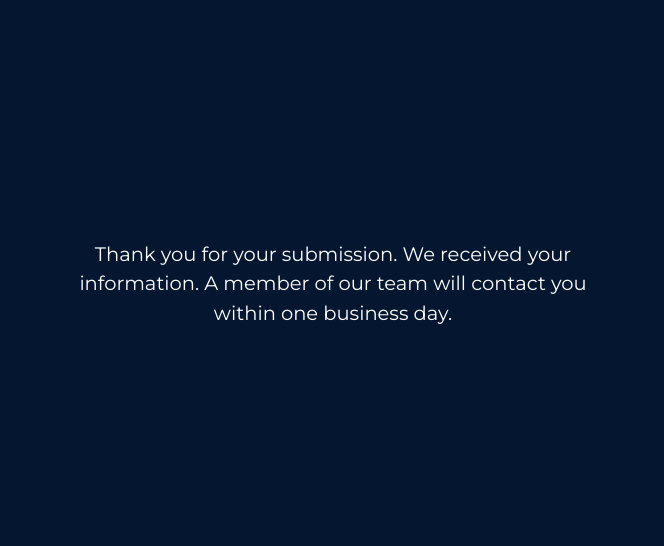
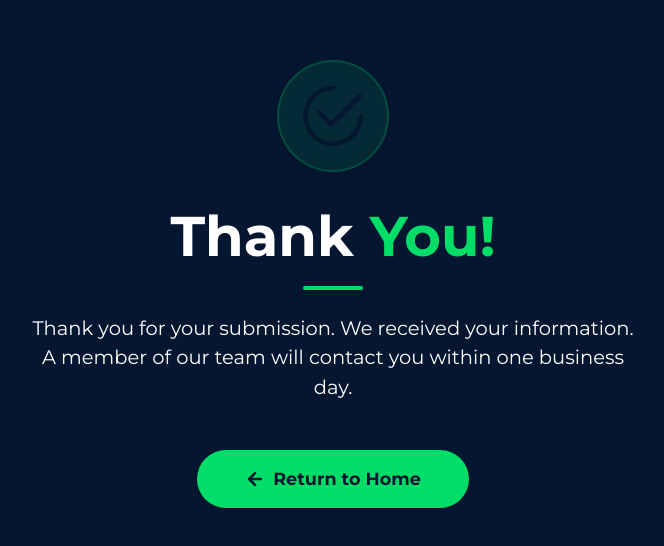
Before and after one commit to Rizwan884/smartfleetfunding-website, a Next.js app: page /en/open-contract/thank-you in a window 1280 px wide. Shown: the part 116-662 px from the top of the page, without its empty margins (307-971 px from the left). Built offline with nearby package versions, Linux system fonts and the light colour scheme; what next-recaptcha-v3 would draw is missing.

Commit message:
design: apply brand-themed clean layout to thank-you pages and add a localized Return to Home button

```diff
--- a/src/app/[lang]/open-contract/thank-you/page.tsx
+++ b/src/app/[lang]/open-contract/thank-you/page.tsx
@@ -1,15 +1,77 @@
 'use client'
 
+import Image from 'next/image'
+import Link from 'next/link'
+import { useParams } from 'next/navigation'
 import { Container } from 'react-bootstrap'
 
 export default function OpenContractThankYou() {
+  const params = useParams()
+  const lang = params?.lang || 'en-US'
+  const homePath = `/${lang}`
+
   return (
     <div className="bg-dark-blue min-vh-100 d-flex align-items-center justify-content-center text-center font-montserrat">
-      <Container style={{ maxWidth: '600px' }} className="px-4">
-        <p className="fs-5 text-white lh-base fw-500 opacity-90 m-0">
+      <Container style={{ maxWidth: '650px' }} className="px-4 py-5">
+        {/* Success Icon Wrapper */}
+        <div
+          className="mb-4 rounded-circle p-4 d-inline-block shadow-sm"
+          style={{
+            backgroundColor: 'rgba(2, 221, 104, 0.1)',
+            border: '2px solid rgba(2, 221, 104, 0.2)'
+          }}
+        >
+          <Image
+            src="/images/sff-bff-check.svg"
+            width={60}
+            height={60}
+            alt="success"
+            className="d-block"
+          />
+        </div>
+
+        {/* Title */}
+        <h1 className="display-4 fw-bold text-white mb-3">
+          Thank <span className="text-green">You!</span>
+        </h1>
+
+        {/* Decorative Divider */}
+        <div
+          className="mx-auto bg-green mb-4 shadow-sm"
+          style={{ width: '60px', height: '4px', borderRadius: '2px' }}
+        ></div>
+
+        {/* Thank You Message */}
+        <p className="fs-5 text-white lh-base fw-500 opacity-90 mb-5">
           Thank you for your submission. We received your information. A member
           of our team will contact you within one business day.
         </p>
+
+        {/* Localized Return Home Button */}
+        <Link
+          href={homePath}
+          className="btn bg-green text-dark-blue fw-bold px-5 py-3 rounded-pill shadow-sm d-inline-flex align-items-center gap-2"
+          style={{
+            fontSize: '1.1rem',
+            transition: 'all 0.3s ease',
+            border: 'none'
+          }}
+        >
+          <svg
+            width="20"
+            height="20"
+            viewBox="0 0 24 24"
+            fill="none"
+            stroke="currentColor"
+            strokeWidth="3"
+            strokeLinecap="round"
+            strokeLinejoin="round"
+          >
+            <line x1="19" y1="12" x2="5" y2="12"></line>
+            <polyline points="12 19 5 12 12 5"></polyline>
+          </svg>
+          Return to Home
+        </Link>
       </Container>
     </div>
   )
```
Also changed, not shown: src/app/[lang]/thank-you/page.tsx (+64 -2 lines), src/app/[lang]/why-smart-fleet/thank-you/page.tsx (+64 -2 lines).
